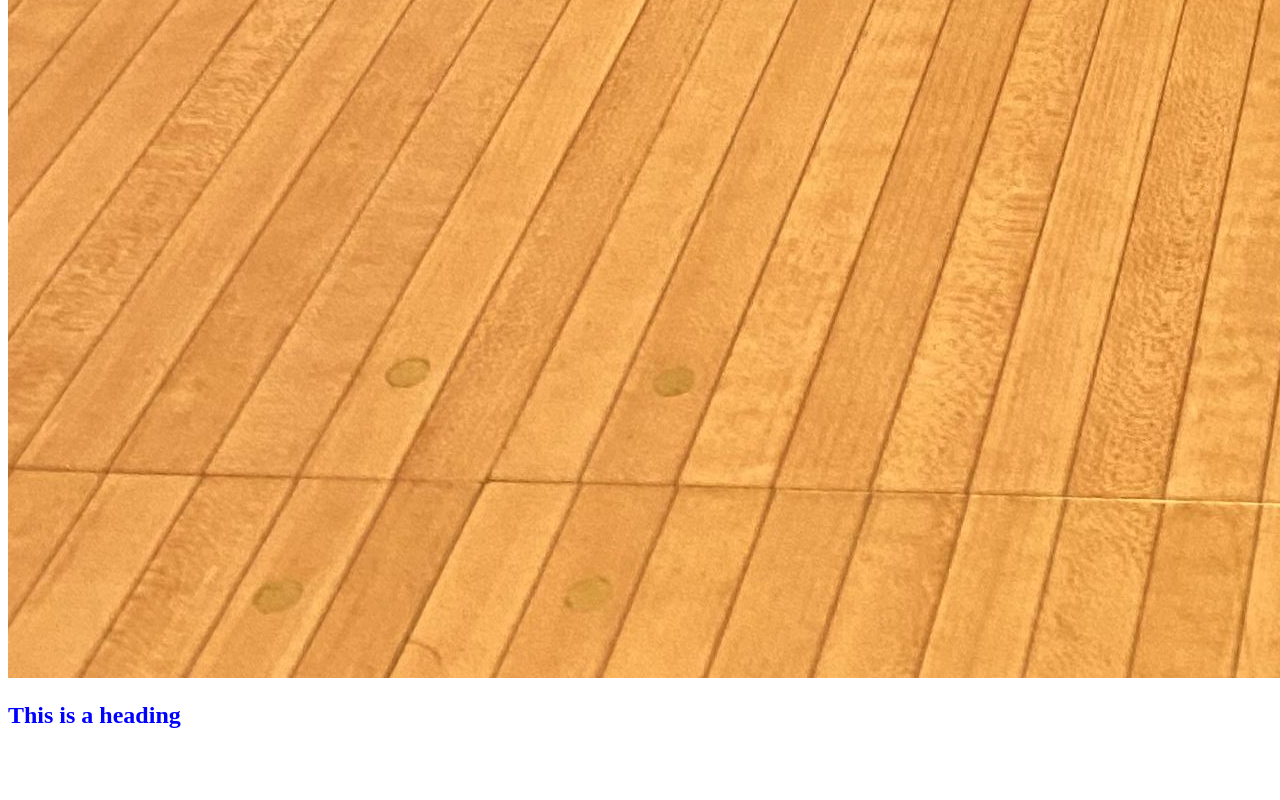
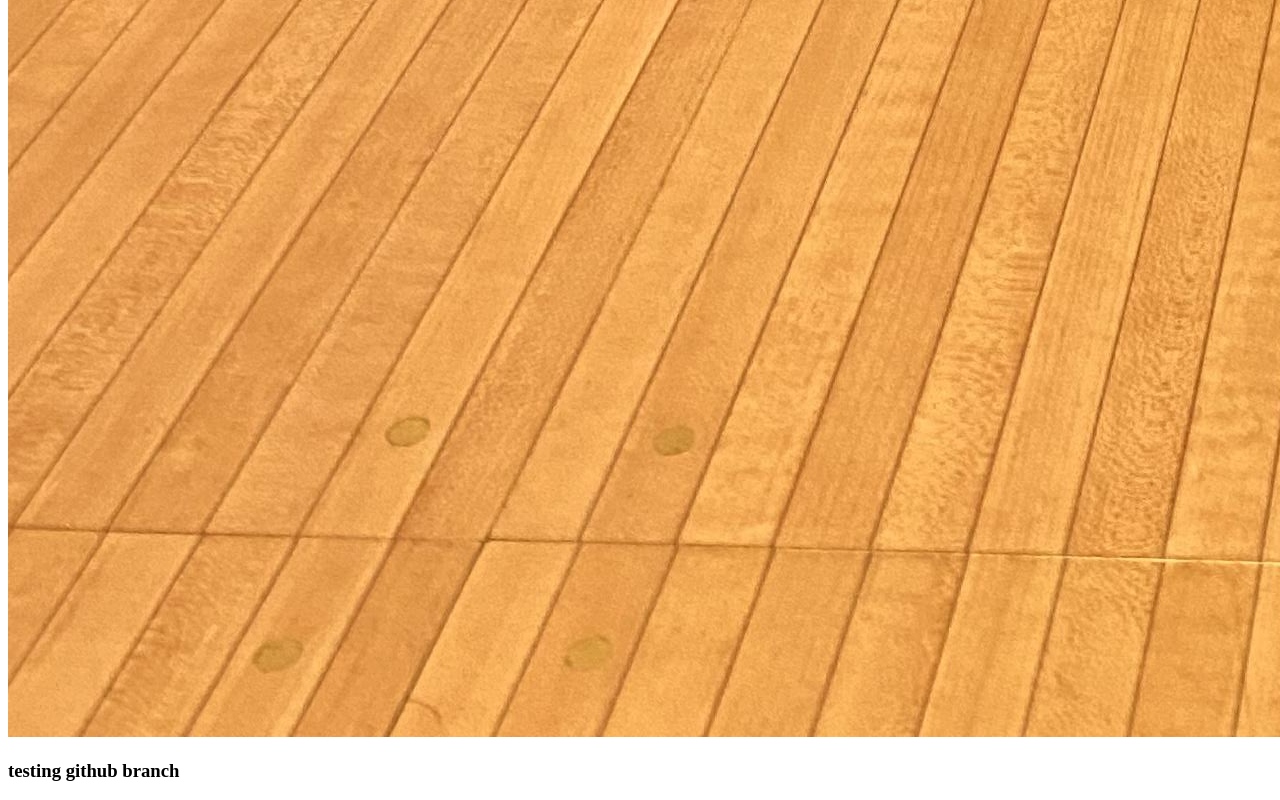
Before and after one commit to Tonmoy60/my-repo, a plain HTML site: page index.html in a window 1280 px wide. Shown: the part 3362-4162 px from the top of the page. Before the commit the page ends 4111 px from the top, so only its background shows below. Drawn offline with Linux system fonts and the light colour scheme.

Commit message:
Added new branch

```diff
--- a/index.html
+++ b/index.html
@@ -6,12 +6,13 @@
     <meta name="viewport" content="width=device-width, initial-scale=1.0">
     <title>My first github repo</title>
     <link rel="stylesheet" href="style.css">
-    <img src="myself.JPG" alt="">
+
 </head>
 <body>
     <h2>
         This is a heading
     </h2>
-
+    <img src="myself.JPG" alt="">
+    <h3>testing github branch</h3>
 </body>
 </html>
```
